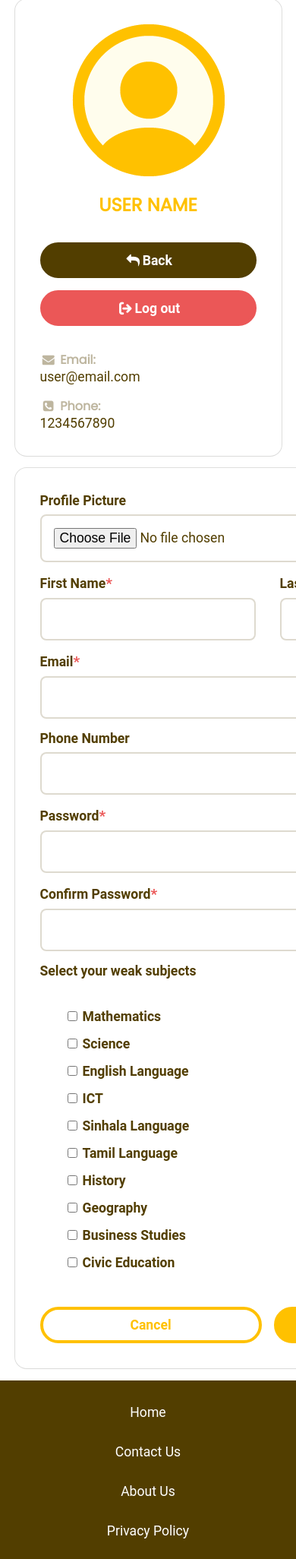
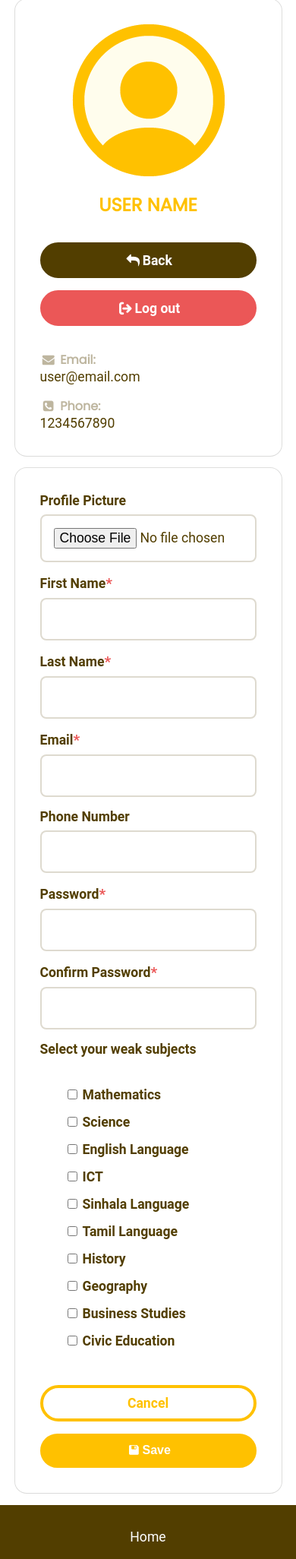
Before and after one commit to theekshana-nirmal/study-bees, a PHP site: page /user/edit-profile.php in a window 390 px wide; the page is wider, and only the part inside the window is pictured. Shown: the part 99-2151 px from the top of that part at 76% size. Run offline with PHP 8.4, Linux system fonts and the light colour scheme.

```diff
--- a/assets/css/edit-profile.css
+++ b/assets/css/edit-profile.css
@@ -1,28 +1,62 @@
-.edit-user-details-section{
+/* .edit-user-details-section {
     display: flex;
     flex: 2;
+    width: 100%;
+} */
+
+.edit-profile-page-layout .user-details-section {
+    display: flex;
+    flex-direction: column;
+    gap: 1rem;
+    flex: 1;
+    width: 100%;
+    height: 100%;
 }
 
-.edit-user-details-section .card{
-    text-align: left;
+.edit-profile-page-layout .edit-user-details-section{
+    display: flex;
+    flex-direction: column;
+    gap: 1rem;
+    flex: 2;
+    width: 100%;
 }
 
-.button-group{
+
+.edit-user-details-section .card {
+    text-align: left;
+    width: 100%;
+    box-sizing: border-box;
+}
+
+.edit-user-details-section form {
+    width: 100%;
+}
+
+.edit-user-details-section {
+    display: flex;
+    flex-direction: column;
+    justify-content: center;
+    align-items: center;
+}
+
+.button-group {
     display: flex;
     width: 100%;
     gap: 1rem;
 }
 
-.button-group .btn-primary{
+.button-group .btn-primary {
     flex: 1;
+
+
 }
 
-.button-group .btn-primary:hover{
+.button-group .btn-primary:hover {
     color: var(--color-light);
     background-color: rgb(255, 199, 33);
     border: solid 4px rgb(255, 199, 33);
 }
 
-.button-group .btn-secondary{
+.button-group .btn-secondary {
     flex: 1;
 }
--- a/assets/css/global.css
+++ b/assets/css/global.css
@@ -107,7 +107,6 @@ label {
     color: var(--color-primary);
     border-radius: var(--btn-border-radius);
     border: 4px solid var(--color-primary);
-    width: 50%;
     transition: ease-in-out 0.2s;
     font-weight: bold;
 
--- a/assets/css/profile.css
+++ b/assets/css/profile.css
@@ -1,32 +1,34 @@
-.profile-link{
+.profile-link {
     display: flex;
     align-items: center;
     gap: 1rem;
 }
 
-header .profile-picture{
+header .profile-picture {
     width: 50px;
     height: 50px;
     border-radius: 50%;
 }
 
-header .profile-link h2{
+header .profile-link h2 {
     font-size: 1rem;
 }
 
-.card{
+.card {
     box-shadow: rgba(0, 0, 0, 0.02) 0px 1px 3px 0px, rgba(35, 34, 27, 0.15) 0px 0px 0px 1px;
 }
 
 /* Profile Page layout design*/
-.profile-page .profile-page-layout{
+.profile-page .profile-page-layout,
+.profile-page .edit-profile-page-layout {
     display: flex;
     min-height: 90vh;
     gap: 1rem;
     padding: 2rem;
 }
 
-.profile-page .profile-page-layout .user-details-section{
+.profile-page .profile-page-layout .user-details-section,
+.edit-profile-page-layout .user-details-section {
     display: flex;
     flex-direction: column;
     gap: 1rem;
@@ -35,7 +37,7 @@ header .profile-link h2{
     height: 100%;
 }
 
-.profile-page .profile-page-layout .subject-groups-section{
+.profile-page .profile-page-layout .subject-groups-section {
     display: flex;
     flex-direction: column;
     gap: 1rem;
@@ -43,24 +45,24 @@ header .profile-link h2{
     width: 100%;
 }
 
-.subject-groups-section .subject-group{
+.subject-groups-section .subject-group {
     height: 100%;
 }
 
 /* Inside User details section */
-.user-details-section .user-details{
+.user-details-section .user-details {
     display: flex;
     flex-direction: column;
     gap: 2rem;
 }
 
-.user-details .user-pic-and-name{
+.user-details .user-pic-and-name {
     display: flex;
     flex-direction: column;
     gap: 1rem;
 }
 
-.user-details .user-buttons{
+.user-details .user-buttons {
     display: flex;
     flex-direction: column;
     width: 100%;
@@ -68,18 +70,18 @@ header .profile-link h2{
 }
 
 /* Edit profile button */
-.user-details .user-buttons .btn-primary{
+.user-details .user-buttons .btn-primary {
     border: solid 4px var(--color-secondary);
     background-color: var(--color-secondary);
     color: var(--color-light);
 
 }
 
-.user-details .user-buttons .btn-primary:hover{
+.user-details .user-buttons .btn-primary:hover {
     background-color: #684e00;
 }
 
-.user-details .user-contact-details{
+.user-details .user-contact-details {
     display: flex;
     flex-direction: column;
     width: 100%;
@@ -88,23 +90,24 @@ header .profile-link h2{
 }
 
 /* Inside Subject Groups section */
-.subject-groups-section .subject-group{
+.subject-groups-section .subject-group {
     display: flex;
     flex-direction: column;
     gap: 2rem;
 }
 
-.group-title{
+.group-title {
     width: 100%;
     background-color: #f6f6f6;
     padding: 1rem 1rem;
     border-radius: 1rem;
 }
-.group-title p{
+
+.group-title p {
     color: var(--color-secondary);
 }
 
-.subject-group .subjects{
+.subject-group .subjects {
     width: 100%;
     display: grid;
     grid-template-columns: repeat(auto-fill, minmax(200px, 1fr));
--- a/assets/css/responsive.css
+++ b/assets/css/responsive.css
@@ -71,17 +71,31 @@
         text-align: center;
     }
 
-    /* Repeat for forms */
+    /* Forms */
     .contact-us-section .container,
     .form-wrapper .container {
         width: 100%;
     }
 
-    /* -------------------------- */
+    .form-wrapper form,
+    .edit-user-details-section form {
+        min-width: 100px;
+    }
 
-    /* Forms */
-    .form-wrapper form {
-        min-width: initial;
+    .form-wrapper .container {
+        display: flex;
+        justify-content: center;
+    }
+
+    .form-wrapper .row-group {
+        flex-direction: column;
+        width: 100%;
+    }
+
+    /* Edit profile page */
+    .edit-profile-page-layout {
+        flex-direction: column;
+        padding: 2rem 0 !important;
     }
 
     footer .row-top {
@@ -91,6 +105,12 @@
         gap: 1rem;
         padding-bottom: initial;
     }
+
+    /* Study Buddies */
+    .study-buddies-layout{
+        flex-direction: column;
+    }
+
 
     footer .column-right {
         width: 100%;
@@ -143,18 +163,17 @@
         display: none;
     }
 
-    /* Forms */
-    .form-wrapper .row-group {
-        flex-direction: column;
-        width: 100%;
-    }
-
     footer .row-top>.column-right>.footer-links {
         display: flex;
         flex-direction: column;
         justify-content: center;
         align-items: center;
         gap: 2rem;
+    }
+
+    /* Study Buddies Section */
+    .study-buddies-layout{
+        padding: 1rem 0 !important;
     }
 }
 
@@ -177,13 +196,23 @@
     .contact-us-section h1 {
         font-size: 5rem;
     }
+    form{
+        min-width: initial;
+    }
 
     /* User Profile */
     .profile-page-layout{
         flex-direction: column;
     }
-    .profile-page .profile-page-layout{
+
+    .profile-page .profile-page-layout,
+    .profile-page .edit-profile-page-layout {
         padding: 1rem 0 !important;
+    }
+
+    .edit-user-details-section .row-group, .edit-user-details-section .button-group{
+        flex-direction: column;
+        gap: 1rem;
     }
 
 }
@@ -202,6 +231,12 @@
 
     h1 {
         font-size: 5rem;
+    }
+    /* About Us */
+    .about-us-main-section h1,
+    .our-team-section h1,
+    .contact-us-section h1 {
+        font-size: 4rem;
     }
 
     img {
@@ -225,10 +260,11 @@
     }
 
     /* Forms */
-    .input-group{
+    .input-group {
         width: 100%;
     }
-    .input-group .selections{
+
+    .input-group .selections {
         display: flex;
         flex-direction: column;
         justify-content: left;
@@ -236,7 +272,7 @@
         gap: 1rem;
     }
 
-    .selections .subject-select-box{
+    .selections .subject-select-box {
         width: 100%;
     }
 }
--- a/assets/css/study-buddies.css
+++ b/assets/css/study-buddies.css
@@ -15,6 +15,7 @@
 }
 
 .study-buddies-section{
+    box-sizing: border-box;
     display: flex;
     flex-direction: column;
     gap: 1rem;
@@ -25,6 +26,7 @@
 }
 
 .study-materials-section{
+    box-sizing: border-box;
     display: flex;
     flex-direction: column;
     gap: 1rem;
--- a/assets/css/style.css
+++ b/assets/css/style.css
@@ -35,6 +35,10 @@ body {
     display: flex;
     flex-direction: column;
     gap: 1rem;
+}
+
+.hero-section .btn-secondary{
+    width: 50%;
 }
 
 /* HOW IT WORKS SECTION */
--- a/user/edit-profile.php
+++ b/user/edit-profile.php
@@ -37,7 +37,7 @@
     <!-- User Profile -->
     <div class="profile-page">
         <div class="container">
-            <div class="profile-page-layout">
+            <div class="edit-profile-page-layout">
                 <!-- Left Column -->
                 <div class="user-details-section">
                     <div class="card user-details">
@@ -149,7 +149,6 @@
                             <a href="profile.php" class="btn-secondary">Cancel</a>
                             <button type="submit" class="btn-primary"><i class="icon-floppy-1"></i> Save</button>
                         </div>
-
                     </form>
                 </div>
             </div>
```
